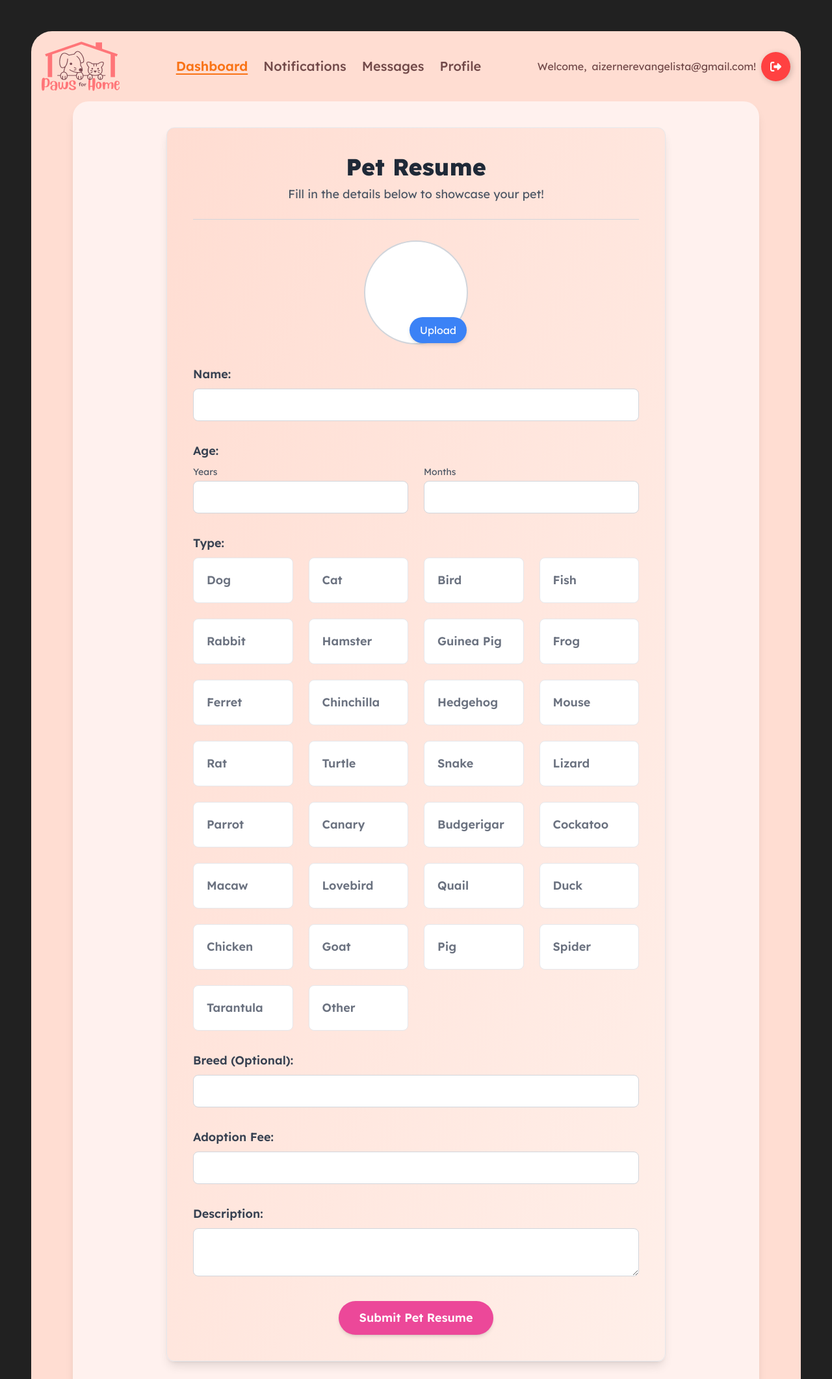
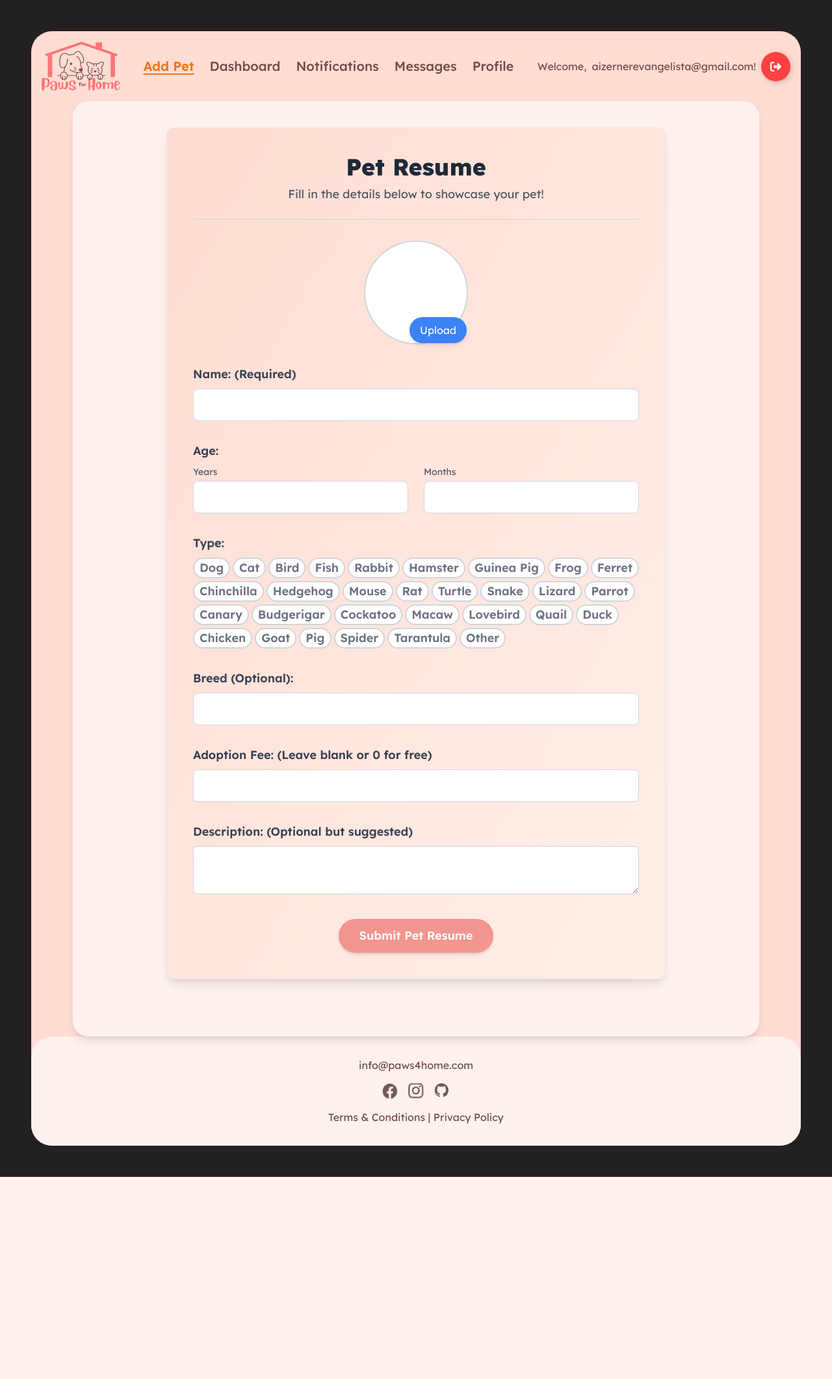
Before and after one commit to aizernere/PawsForHome, a Django app: page /pets/add/ in a window 1280 px wide. Shown: the top 2122 px of the page at 65% size. After the commit the page ends 1811 px from the top, so only its background shows below. Run offline with Django 5.2, Linux system fonts and the light colour scheme; a user stored in the database is signed in; parts of the project's set-up code (start-up, migrations or seed data) failed here and were passed over; some libraries are stand-ins or nearby versions.

Commit message:
Added Errors for adding pets

```diff
--- a/PawsForHome/main/templates/shelterdashboard.html
+++ b/PawsForHome/main/templates/shelterdashboard.html
@@ -24,6 +24,10 @@
                     <span class="absolute left-0 bottom-0 w-0 h-0.5 bg-orange-500 transition-all duration-300 group-hover:w-full"></span>
                 </a>
             {% else %}
+            <a href="{% url 'pets:add_pet' %}" class="text-xl font-medium relative group hover:text-orange-500">
+              Add Pet
+              <span class="absolute left-0 bottom-0 w-0 h-0.5 bg-orange-500 transition-all duration-300 group-hover:w-full"></span>
+          </a>
             <span class="text-xl text-orange-500 font-semibold underline underline-offset-4">Dashboard</span>
             {% endif %}
             <a href="{% url 'main:notifications' %}" class="text-xl font-medium relative group hover:text-orange-500">
--- a/PawsForHome/main/templates/shelterdashboard/adoptform.html
+++ b/PawsForHome/main/templates/shelterdashboard/adoptform.html
@@ -24,6 +24,10 @@
                     <span class="absolute left-0 bottom-0 w-0 h-0.5 bg-orange-500 transition-all duration-300 group-hover:w-full"></span>
                 </a>
             {% else %}
+            <a href="{% url 'pets:add_pet' %}" class="text-xl font-medium relative group hover:text-orange-500">
+                Add Pet
+                <span class="absolute left-0 bottom-0 w-0 h-0.5 bg-orange-500 transition-all duration-300 group-hover:w-full"></span>
+            </a>
             <a href="{% url 'main:shelterdashboard' %}" class="text-xl font-medium relative group hover:text-orange-500">
                 Dashboard
                 <span class="absolute left-0 bottom-0 w-0 h-0.5 bg-orange-500 transition-all duration-300 group-hover:w-full"></span>
--- a/PawsForHome/main/templates/shelterdashboard/pending_requests.html
+++ b/PawsForHome/main/templates/shelterdashboard/pending_requests.html
@@ -24,6 +24,10 @@
                     <span class="absolute left-0 bottom-0 w-0 h-0.5 bg-orange-500 transition-all duration-300 group-hover:w-full"></span>
                 </a>
             {% else %}
+            <a href="{% url 'pets:add_pet' %}" class="text-xl font-medium relative group hover:text-orange-500">
+                Add Pet
+                <span class="absolute left-0 bottom-0 w-0 h-0.5 bg-orange-500 transition-all duration-300 group-hover:w-full"></span>
+            </a>
             <span class="text-xl text-orange-500 font-semibold underline underline-offset-4">Dashboard</span>
             {% endif %}
             <a href="{% url 'main:notifications' %}" class="text-xl font-medium relative group hover:text-orange-500">
--- a/PawsForHome/main/templates/shelterdashboard/pet_listings.html
+++ b/PawsForHome/main/templates/shelterdashboard/pet_listings.html
@@ -24,6 +24,10 @@
                     <span class="absolute left-0 bottom-0 w-0 h-0.5 bg-orange-500 transition-all duration-300 group-hover:w-full"></span>
                 </a>
             {% else %}
+            <a href="{% url 'pets:add_pet' %}" class="text-xl font-medium relative group hover:text-orange-500">
+              Add Pet
+              <span class="absolute left-0 bottom-0 w-0 h-0.5 bg-orange-500 transition-all duration-300 group-hover:w-full"></span>
+          </a>
             <span class="text-xl text-orange-500 font-semibold underline underline-offset-4">Dashboard</span>
             {% endif %}
             <a href="{% url 'main:notifications' %}" class="text-xl font-medium relative group hover:text-orange-500">
--- a/PawsForHome/main/templates/shelterdashboard/petsadopted.html
+++ b/PawsForHome/main/templates/shelterdashboard/petsadopted.html
@@ -24,6 +24,10 @@
                     <span class="absolute left-0 bottom-0 w-0 h-0.5 bg-orange-500 transition-all duration-300 group-hover:w-full"></span>
                 </a>
             {% else %}
+            <a href="{% url 'pets:add_pet' %}" class="text-xl font-medium relative group hover:text-orange-500">
+              Add Pet
+              <span class="absolute left-0 bottom-0 w-0 h-0.5 bg-orange-500 transition-all duration-300 group-hover:w-full"></span>
+          </a>
             <span class="text-xl text-orange-500 font-semibold underline underline-offset-4">Dashboard</span>
             {% endif %}
             <a href="{% url 'main:notifications' %}" class="text-xl font-medium relative group hover:text-orange-500">
--- a/PawsForHome/pets/forms.py
+++ b/PawsForHome/pets/forms.py
@@ -12,3 +12,36 @@ class PetForm(forms.ModelForm):
         widget=forms.RadioSelect,
         required=True,
     )
+
+    def clean_name(self):
+        name = self.cleaned_data.get('name')
+        if any(char.isdigit() for char in name):
+            raise forms.ValidationError("Name should not contain numbers.")
+        return name
+
+    def clean_age_years(self):
+        age_years = self.cleaned_data.get('age_years')
+        if age_years and (age_years < 0 or age_years > 100):
+            raise forms.ValidationError("Is your pet older than a turtle? Please contact your system administrator.")
+        return age_years
+
+    def clean_age_months(self):
+        age_months = self.cleaned_data.get('age_months')
+        if age_months and (age_months < 0 or age_months > 11):
+            raise forms.ValidationError("Months must be between 0-11.")
+        return age_months
+
+    def clean_adoption_fee(self):
+        adoption_fee = self.cleaned_data.get('adoption_fee')
+        if adoption_fee in [None, '']:
+            adoption_fee = 0
+        if adoption_fee and len(str(adoption_fee)) >= 8:
+            raise forms.ValidationError("Adoption fee must be less than 8 digits.")
+        return adoption_fee
+
+    def clean(self):
+        cleaned_data = super().clean()
+        image = self.files.get('image')
+        if not image:
+            self.add_error('image', "A valid image must be uploaded.")
+        return cleaned_data
--- a/PawsForHome/pets/templates/pets/add_pet.html
+++ b/PawsForHome/pets/templates/pets/add_pet.html
@@ -25,7 +25,11 @@
                     <span class="absolute left-0 bottom-0 w-0 h-0.5 bg-orange-500 transition-all duration-300 group-hover:w-full"></span>
                 </a>
             {% else %}
-            <span class="text-xl text-orange-500 font-semibold underline underline-offset-4">Dashboard</span>
+            <span class="text-xl text-orange-500 font-semibold underline underline-offset-4">Add Pet</span>
+            <a href="{% url 'main:shelterdashboard' %}" class="text-xl font-medium relative group hover:text-orange-500">
+                Dashboard
+                <span class="absolute left-0 bottom-0 w-0 h-0.5 bg-orange-500 transition-all duration-300 group-hover:w-full"></span>
+            </a>
             {% endif %}
             <a href="{% url 'main:notifications' %}" class="text-xl font-medium relative group hover:text-orange-500">
                 Notifications
@@ -94,23 +98,27 @@
             {% csrf_token %}
 
             <!-- Pet Image -->
-              <div class="relative flex justify-center items-center">
+            <div class="relative justify-center items-center">
                 <div class="relative flex justify-center items-center w-40 h-40 rounded-full bg-white border-2 border-gray-300 mx-auto">
                     <img id="image-preview" src="" alt="Image Preview" class="w-full h-full rounded-full object-cover hidden">
                     <input type="file" name="image" id="id_image" class="absolute top-0 left-0 w-full h-full opacity-0" onchange="previewImage(event)" style="pointer-events: none;">
                     <button type="button" class="absolute bottom-0 right-0 bg-blue-500 text-white px-4 py-2 rounded-full shadow-md hover:bg-blue-600 focus:ring-4 focus:ring-blue-300" onclick="document.getElementById('id_image').click()">
                         Upload
                     </button>
+
                 </div>
+                {% if form.image.errors %}
+                    <p class=" text-red-600 text-sm mt-1">{{ form.image.errors|join:" " }}</p>
+                {% endif %}
             </div>
-
-
-
 
             <!-- Pet Name -->
             <div>
-                  <label for="id_name" class="block text-lg font-semibold text-gray-700 mb-2">Name:</label>
-                  <input type="text" name="name" id="id_name" class="w-full p-3 rounded-lg border border-gray-300 focus:ring-2 focus:ring-pink-300 focus:outline-none">
+                <label for="id_name" class="block text-lg font-semibold text-gray-700 mb-2">Name: (Required)</label>
+                <input type="text" name="name" id="id_name" class="w-full p-3 rounded-lg border border-gray-300 focus:ring-2 focus:ring-red-300 focus:outline-none">
+                {% if form.name.errors %}
+                    <p class="text-red-600 text-sm mt-1">{{ form.name.errors|join:" " }}</p>
+                {% endif %}
             </div>
 
             <!-- Pet Age -->
@@ -119,11 +127,17 @@
                 <div class="flex space-x-6">
                     <div class="flex-1">
                         <label for="id_age_years" class="block text-sm text-gray-600 mb-1">Years</label>
-                          <input type="number" name="age_years" id="id_age_years" class="w-full p-3 rounded-lg border border-gray-300 focus:ring-2 focus:ring-pink-300 focus:outline-none">
+                        <input type="number" name="age_years" id="id_age_years" class="w-full p-3 rounded-lg border border-gray-300 focus:ring-2 focus:ring-red-300 focus:outline-none">
+                        {% if form.age_years.errors %}
+                            <p class="text-red-600 text-sm mt-1">{{ form.age_years.errors|join:" " }}</p>
+                        {% endif %}
                     </div>
                     <div class="flex-1">
                         <label for="id_age_months" class="block text-sm text-gray-600 mb-1">Months</label>
-                          <input type="number" name="age_months" id="id_age_months" class="w-full p-3 rounded-lg border border-gray-300 focus:ring-2 focus:ring-pink-300 focus:outline-none">
+                        <input type="number" name="age_months" id="id_age_months" class="w-full p-3 rounded-lg border border-gray-300 focus:ring-2 focus:ring-red-300 focus:outline-none">
+                        {% if form.age_months.errors %}
+                            <p class="text-red-600 text-sm mt-1">{{ form.age_months.errors|join:" " }}</p>
+                        {% endif %}
                     </div>
                 </div>
             </div>
@@ -131,9 +145,9 @@
             <!-- Pet Type -->
             <div>
                 <label class="block text-lg font-semibold text-gray-700 mb-2">Type:</label>
-                  <ul class="grid w-full gap-6 grid-cols-2 sm:grid-cols-4">
+                <div class="flex flex-wrap gap-1">
                     {% for value, label in form.type.field.choices %}
-                    <li>
+                    <div class="flex items-center justify-start">
                         <input type="radio"
                                id="pet-type-{{ value }}"
                                name="{{ form.type.name }}"
@@ -142,37 +156,43 @@
                                {% if form.type.value == value %}checked{% endif %}
                                required />
                         <label for="pet-type-{{ value }}"
-                               class="inline-flex items-center justify-between w-full p-5 text-gray-500 bg-white border border-gray-200 rounded-lg cursor-pointer hover:text-gray-600 hover:bg-gray-100 peer-checked:bg-green-600 :border-green-600 peer-checked:text-white">
+                        class="  inline-flex items-center justify-center px-2 text-gray-500 bg-white border-2 border-gray-300 rounded-full cursor-pointer hover:text-gray-600 hover:bg-gray-100 peer-checked:bg-[#F2968F] peer-checked:font-semibold peer-checked:text-white">
                             <div class="block">
                                 <div class="w-full text-lg font-semibold">{{ label }}</div>
                             </div>
                         </label>
-                    </li>
+                    </div>
                     {% endfor %}
-                </ul>
+                </div>
+                {% if form.type.errors %}
+                    <p class="text-red-600 text-sm mt-1">{{ form.type.errors|join:" " }}</p>
+                {% endif %}
             </div>
 
-              <!-- Pet Breed -->
               <div>
                 <label for="id_breed" class="block text-lg font-semibold text-gray-700 mb-2">Breed (Optional):</label>
-                <input type="text" name="breed" id="id_breed" class="w-full p-3 rounded-lg border border-gray-300 focus:ring-2 focus:ring-pink-300 focus:outline-none">
+                <input type="text" name="breed" id="id_breed" class="w-full p-3 rounded-lg border border-gray-300 focus:ring-2 focus:ring-red-300 focus:outline-none">
               </div>
 
-              <!-- Pet Adoption Fee -->
               <div>
-                  <label for="id_adoption_fee" class="block text-lg font-semibold text-gray-700 mb-2">Adoption Fee:</label>
-                  <input type="number" name="adoption_fee" id="id_adoption_fee" class="w-full p-3 rounded-lg border border-gray-300 focus:ring-2 focus:ring-pink-300 focus:outline-none">
+                  <label for="id_adoption_fee" class="block text-lg font-semibold text-gray-700 mb-2">Adoption Fee: (Leave blank or 0 for free)</label>
+                  <input type="number" name="adoption_fee" id="id_adoption_fee" class="w-full p-3 rounded-lg border border-gray-300 focus:ring-2 focus:ring-red-300 focus:outline-none">
+                  {% if form.type.errors %}
+                    <p class="text-red-600 text-sm mt-1">{{ form.adoption_fee.errors|join:" " }}</p>
+                    {% endif %}
               </div>
 
               <!-- Pet Description -->
               <div>
-                  <label for="id_description" class="block text-lg font-semibold text-gray-700 mb-2">Description:</label>
+                  <label for="id_description" class="block text-lg font-semibold text-gray-700 mb-2">Description: (Optional but suggested)</label>
                   <textarea name="description" id="id_description" class="w-full p-3 rounded-lg border border-gray-300 focus:ring-2 focus:ring-pink-300 focus:outline-none"></textarea>
               </div>
 
-              <!-- Submit Button -->
+              {% if form.non_field_errors %}
+                <p class="text-red-600 text-sm mt-4">{{ form.non_field_errors|join:" " }}</p>
+            {% endif %}
             <div class="text-center mt-8">
-                  <button type="submit" class="bg-pink-500 text-white text-lg font-semibold px-8 py-3 rounded-full shadow-md hover:bg-pink-600 focus:ring-4 focus:ring-pink-300 transition duration-300">
+            <button type="submit" class="bg-[#F2968F] text-white text-lg font-semibold px-8 py-3 rounded-full shadow-md hover:bg-red-400 focus:ring-4 focus:ring-red-300 transition duration-300">
                 Submit Pet Resume
             </button>
             </div>
--- a/PawsForHome/pets/templates/pets/list_pet.html
+++ b/PawsForHome/pets/templates/pets/list_pet.html
@@ -290,15 +290,11 @@
             filterForm.classList.add('translate-x-0');
             filterOverlay.classList.remove('hidden');
             filterOverlay.classList.add('block');
-            filterButton.classList.remove('bg-[#F2968F]');
-            filterButton.classList.add('bg-red-400');
         } else {
             filterForm.classList.add('translate-x-full');
             filterForm.classList.remove('translate-x-0');
             filterOverlay.classList.add('hidden');
             filterOverlay.classList.remove('block');
-            filterButton.classList.remove('bg-red-400');
-            filterButton.classList.add('bg-[#F2968F]');
         }
 
     });
@@ -308,8 +304,6 @@
         filterForm.classList.remove('translate-x-0');
         filterOverlay.classList.add('hidden');
         filterOverlay.classList.remove('block');
-        filterButton.classList.remove('bg-red-400');
-        filterButton.classList.add('bg-[#F2968F]');
     });
 </script>
 {% endblock %}
--- a/PawsForHome/pets/views.py
+++ b/PawsForHome/pets/views.py
@@ -77,7 +77,7 @@ def list_pet(request):
     # Get IDs of pets for which the current user has pending adoption requests
     pending_requests_pet_ids = AdoptionRequest.objects.filter(account=request.user, status=1).values_list('pet_id', flat=True)
 
-    selected_pet_types = request.GET.getlist('pet_type')  # Use getlist to get multiple values
+    selected_pet_types = request.GET.getlist('pet_type')
     age_years_min = request.GET.get('age_years_min', 0)
     age_years_max = request.GET.get('age_years_max', 100)
     location = request.GET.get('location','')
@@ -85,17 +85,15 @@ def list_pet(request):
     # exlude pets that are pending for adoption
     pets_list = Pet.objects.filter(status=1).exclude(id__in=pending_requests_pet_ids)
 
-    # Filter by pet types if provided
     if selected_pet_types:
         pets_list = pets_list.filter(type__in=selected_pet_types)
 
-    # Filter by age if provided
     if age_years_min and age_years_max:
         pets_list = pets_list.filter(age_years__gte=age_years_min, age_years__lte=age_years_max)
 
-    # Filter by location if provided
     if location:
         pets_list = pets_list.filter(location__icontains=location)
+
     # Pagination setup
     paginator = Paginator(pets_list, 10)
     page_number = request.GET.get('page')
@@ -104,8 +102,6 @@ def list_pet(request):
     favorite_pet_ids = Favorite.objects.filter(user=request.user).values_list('pet_id', flat=True)
 
     pet_type_choices = Pet.TYPE_CHOICES
-
-    # Return rendered page with pets, favorite pet IDs, and pet type filter information
     return render(request, 'pets/list_pet.html', {
         'pets': pets,
         'favorite_pet_ids': favorite_pet_ids,
```
Also changed, not shown: PawsForHome/main/views.py (+19 -5 lines), PawsForHome/pets/models.py (+6 -5 lines), PawsForHome/pets/templates/pets/edit_pet.html (+5 -5 lines), PawsForHome/media/pets/hamster1_Ph8IiQN.png (added), PawsForHome/media/pets/hamster1_SiDsN3W.png (added). Lines whose indentation alone changed are shown as unchanged.
